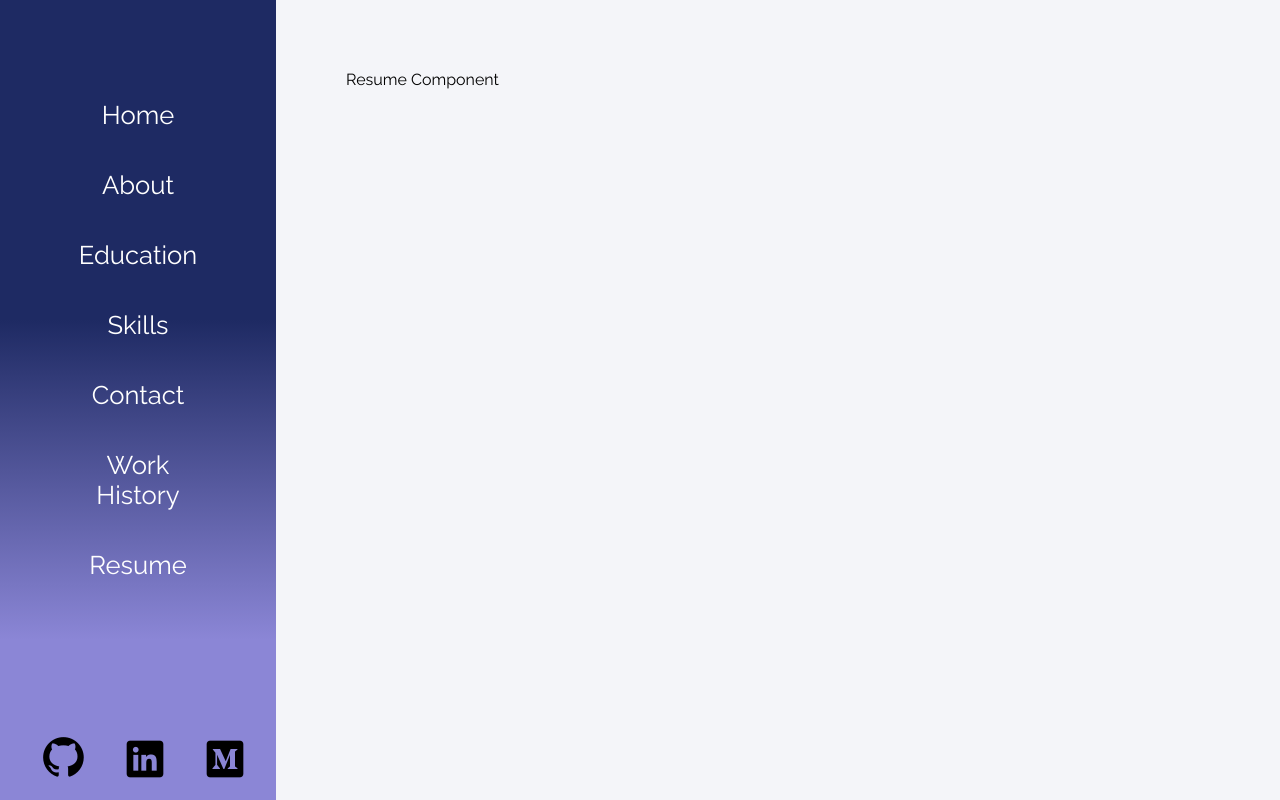
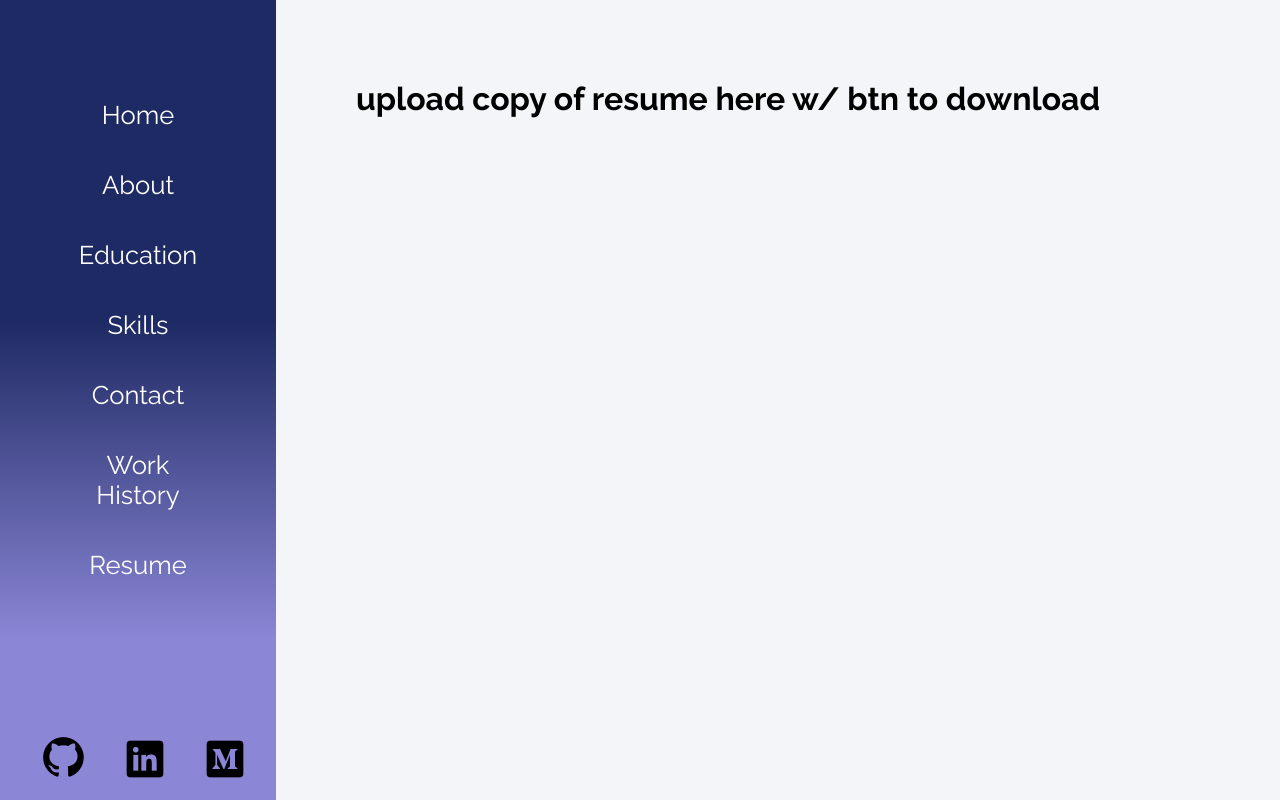
Before and after one commit to eliskim27/eliskim27.github.io, a React (Create React App) app: page /resume in a window 1280 px wide. Built offline with nearby package versions, Linux system fonts and the light colour scheme.

Commit message:
update framework for resume and work history

```diff
--- a/src/contents/Resume.js
+++ b/src/contents/Resume.js
@@ -4,7 +4,7 @@ class Resume extends Component {
     render() {
         return (
             <div className="condiv">
-                Resume Component
+                <h1 className="subtopic">upload copy of resume here w/ btn to download</h1>
             </div>
         )
     }
```
